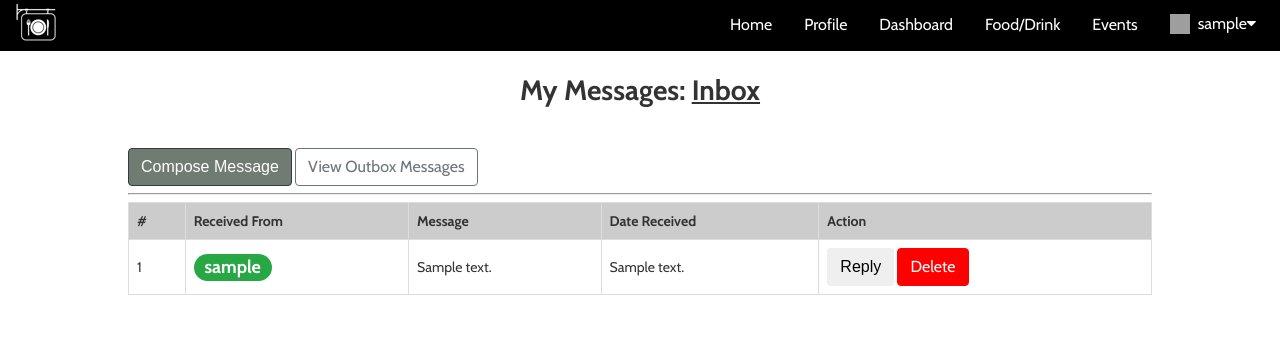
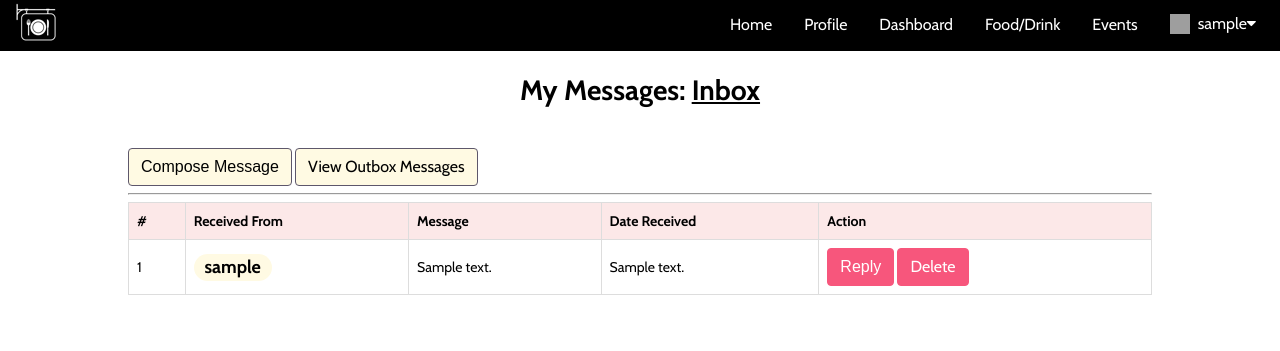
Before and after one commit to FriendlyCuisine/WebApplication, a PHP site: page /message.php in a window 1280 px wide. Shown: the top 351 px of the page. Run offline with PHP 8.4, Linux system fonts and the light colour scheme; the visitor is signed in with stand-in values (Sample User, id 1); tables that the repository leaves empty hold one stand-in row (values such as "Sample post"); grey boxes are pictures that could not be loaded.

Commit message:
Update inbox.css
added style to; .reply-button, .reply-button:hover, .delete-button, .delete-button:hover, .sent-messages, .sent-messages:hover, and .new-message. Also table thead, and body

All changes to match color palette team agreed on.

```diff
--- a/css/inbox.css
+++ b/css/inbox.css
@@ -5,7 +5,7 @@
 body{
     font-size: 14px;
     line-height: 1.42857143;
-    color: #333;
+    color: black;
 }
 
 .table-responsive{
@@ -30,14 +30,14 @@ table {
     width: 100%;
     max-width: 100%;
     margin-bottom: 20px;
-    border: 1px solid #f4f4f4;
+    border: 1px solid #fce8e8;
     border-collapse: collapse;
     border-spacing: 0;
     display: table;
 }
 
 table thead tr th{
-    background: #cccccc;
+    background: #fce8e8;
 }
 
 td, th {
@@ -67,38 +67,61 @@ td, th {
 }
 
 .new-message{
-    color: #fff;
-    background-color: rgba(52,68,54,0.7);
+    color:black;
+    background-color: rgba(255, 250, 227);
     background-image: none;
-    border-color: #343a40;
+    border-color: #5d576b;
+}
+
+.reply-button{
+    color:#fff;
+    background-color: #f7567c;
+    background-image: none;
+    border-color: #f7567c;
+}
+
+.reply-button:hover{
+    color:black;
+    background-color: #99e1d9;
+    background-image: none;
+    border-color: #99e1d9;
+
 }
 
 .delete-button{
-    color: #fff;
-    background-color: red;
+    color:#fff;
+    background-color: #f7567c;
     background-image: none;
-    border-color: red;
+    border-color: #f7567c;
+}
+
+.delete-button:hover{
+    color:black;
+    background-color: #99e1d9;
+    background-image: none;
+    border-color: #99e1d9;
+
 }
 
 .new-message:hover{
     color: #fff;
-    background-color: #343a40;
+    background-color: #5d576b;
     background-image: none;
-    border-color: #343a40;
+    border-color: #5d576b;
 }
 
 .sent-messages{
-    color: #6c757d;
-    background-color: transparent;
+    color:black;
+    background-color: rgba(255, 250, 227);
     background-image: none;
-    border-color: #6c757d;
+    border-color: #5d576b;
 }
 
 .sent-messages:hover{
     color: #fff;
-    background-color: #6c757d;
+    background-color: #5d576b;
     background-image: none;
-    border-color: #6c757d;
+    border-color: #5d576b;
 }
 
 /* The Modal (background) */
@@ -190,7 +213,7 @@ td, th {
 }
 
 .badge-success {
-    color: #fff;
-    background-color: #28a745;
+    color: black;
+    background-color: rgba(255, 250, 227);
     font-size: 18px;
 }
```
